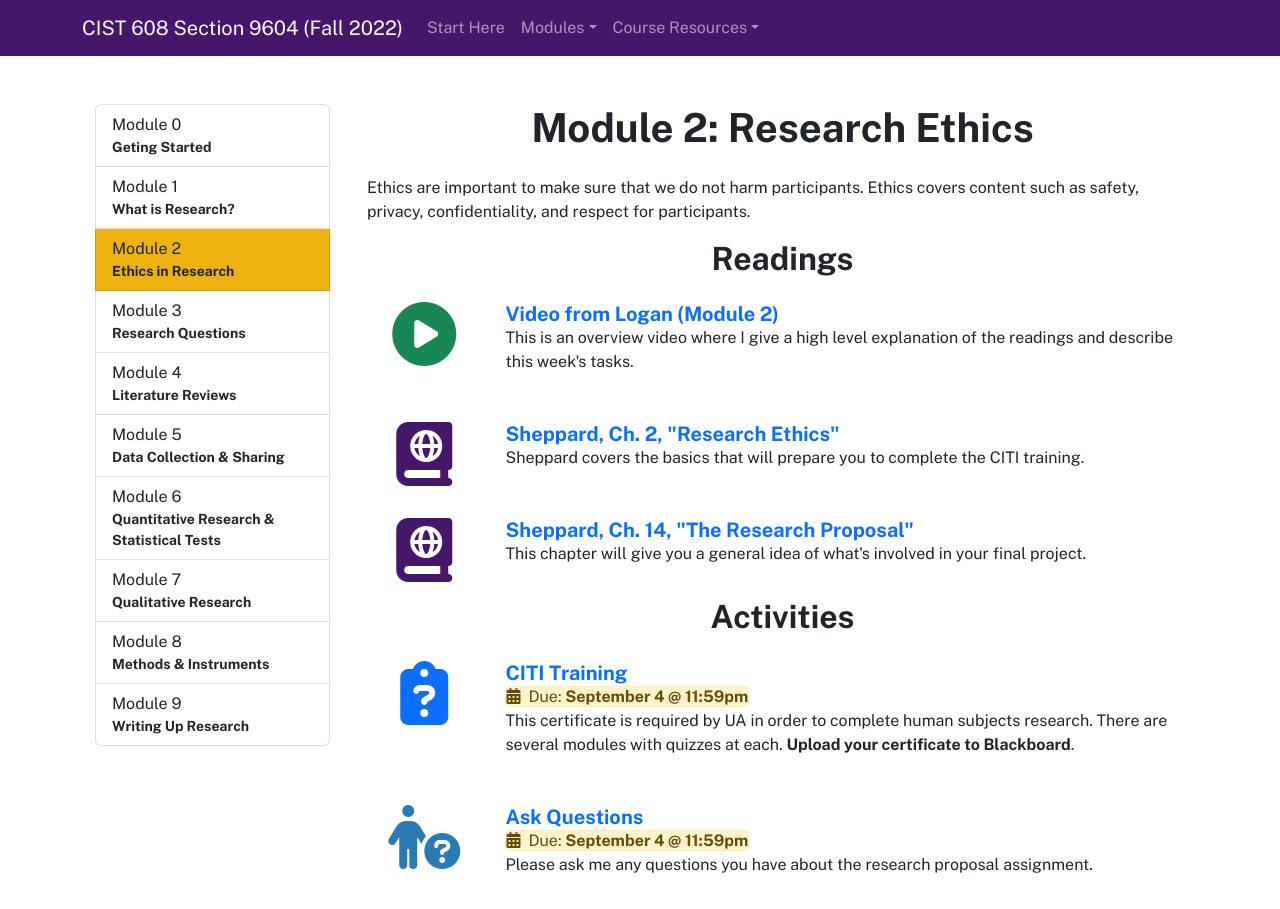
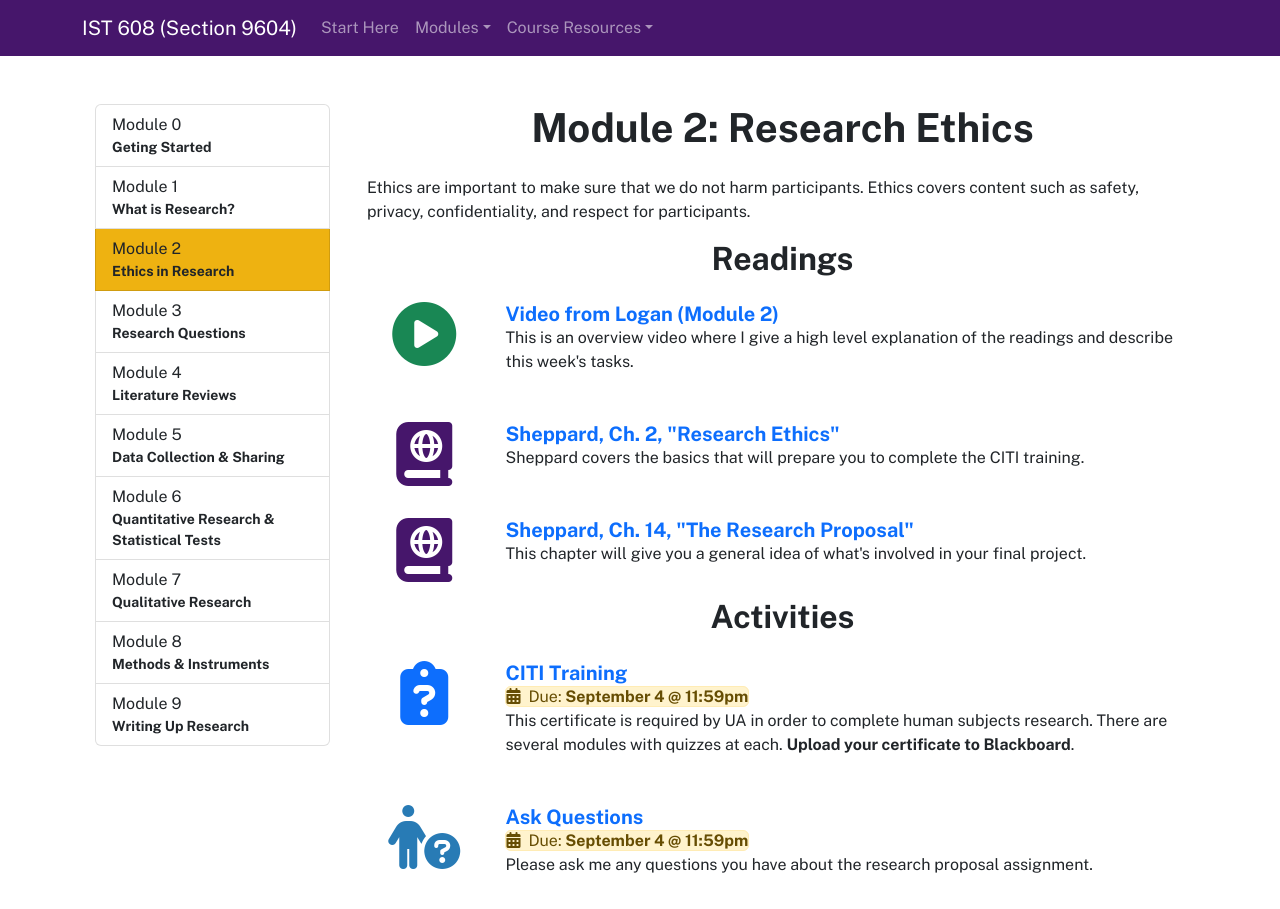
Before and after one commit to loganrath/cist608, a Jekyll site: the page built from module-02.md, in a window 1280 px wide. Built offline with Jekyll 4.4.1, drawn with Linux system fonts in a browser that asks for light colours; nearby versions of some CDN libraries.

Commit message:
Update navbar.html

```diff
--- a/_includes/navbar.html
+++ b/_includes/navbar.html
@@ -1,6 +1,6 @@
 <nav class="navbar navbar-expand-sm navbar-dark bg-purple mb-5">
   <div class="container">
-      <a class="navbar-brand text-center" href="{{ site.url }}">CIST 608 Section 9604 (Fall 2022)</a>
+      <a class="navbar-brand text-center" href="{{ site.url }}">IST 608 (Section 9604)</a>
       <button class="navbar-toggler" type="button" data-toggle="collapse" data-target="#navbarsExample03" aria-controls="navbarsExample03" aria-expanded="false" aria-label="Toggle navigation">
         <span class="navbar-toggler-icon"></span>
       </button>
```
